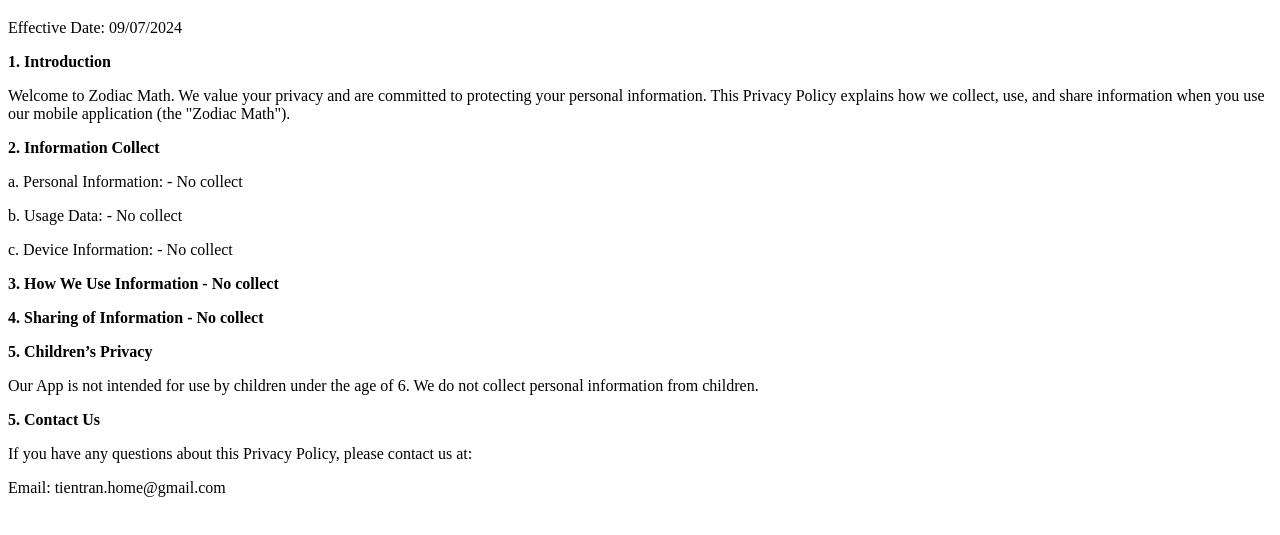
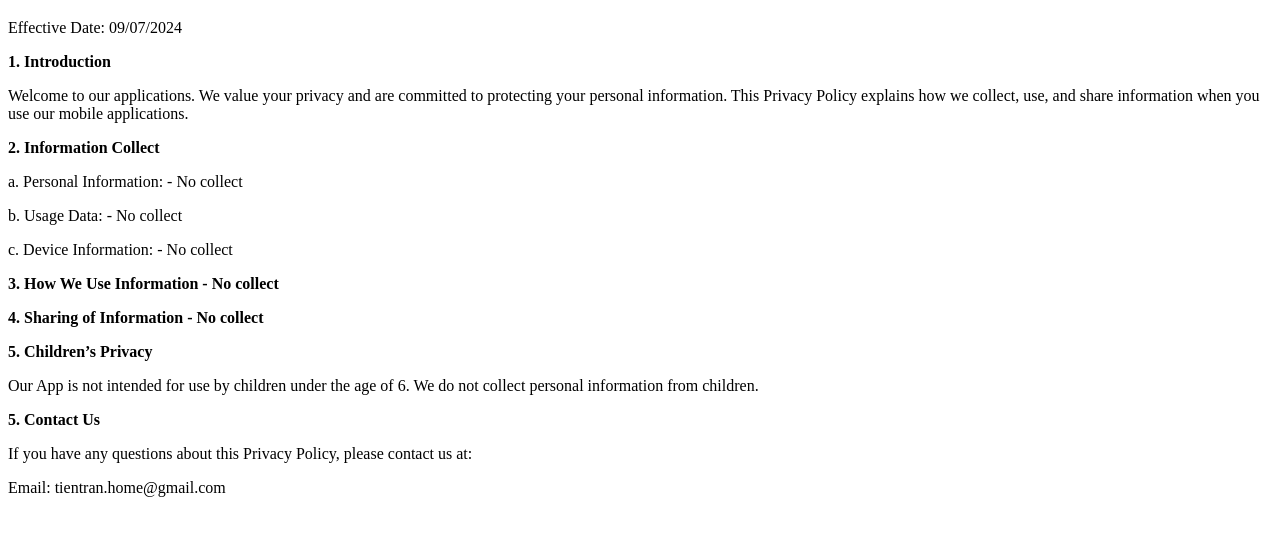
Before and after one commit to jinct65/anhlongne, a plain HTML site: page privacy.html in a window 1280 px wide. Shown: the part 61-596 px from the top of the page. Drawn offline with Linux system fonts and the light colour scheme.

Commit message:
update privacy for all apps

```diff
--- a/privacy.html
+++ b/privacy.html
@@ -17,8 +17,8 @@
 
 <p class="head">1. Introduction</p>
 
-<p>Welcome to Zodiac Math. We value your privacy and are committed to protecting your personal information.
-    This Privacy Policy explains how we collect, use, and share information when you use our mobile application (the "Zodiac Math").</p>
+<p>Welcome to our applications. We value your privacy and are committed to protecting your personal information.
+    This Privacy Policy explains how we collect, use, and share information when you use our mobile applications.</p>
 
 <p class="head">2. Information Collect</p>
 
```
Also changed, not shown: 1 other file.
